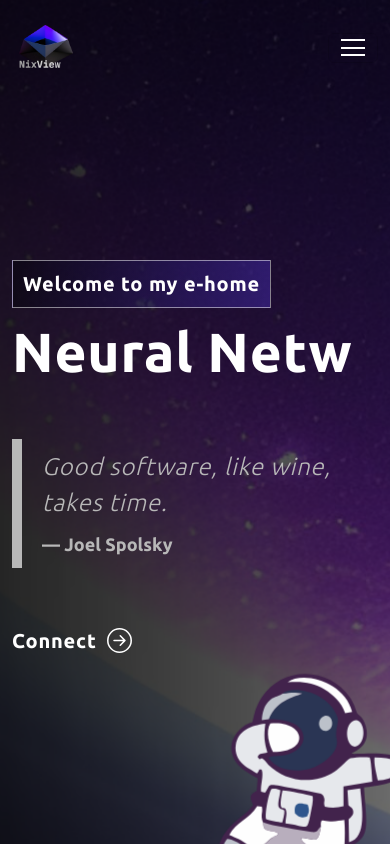
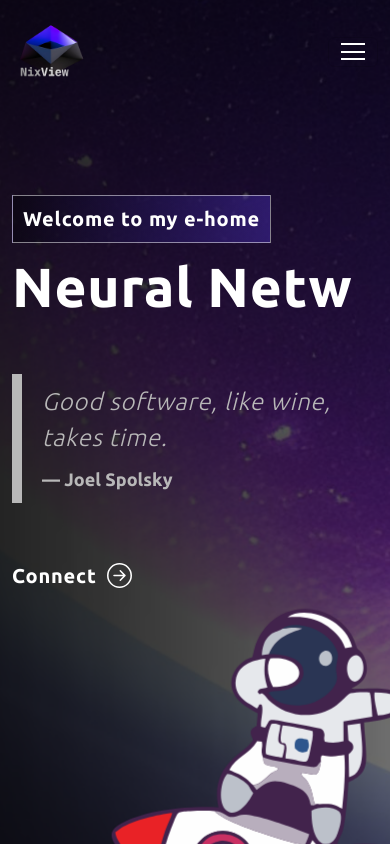
Before and after one commit to Nic-DC/Nix, a React (Create React App) app in the folder client/: page / in a window 390 px wide. Shown: the top 844 px of the page. Built offline with nearby package versions, Linux system fonts and the light colour scheme; no server answers.

Commit message:
padding update for banner on mobile

```diff
--- a/client/src/App.css
+++ b/client/src/App.css
@@ -244,7 +244,7 @@ nav.navbar .navbar-toggler[aria-expanded="true"] .navbar-toggler-icon {
 
 @media (max-width: 768px) {
   nav.navbar a.navbar-brand {
-    width: 18%; /* 100% bigger than the original 9% */
+    width: 21%; /* 100% bigger than the original 9% */
   }
 }
 
@@ -345,6 +345,12 @@ nav.navbar .navbar-toggler[aria-expanded="true"] .navbar-toggler-icon {
   text-align: left;
   margin-top: 10px;
   color: #b8b8b8;
+}
+
+@media (max-width: 767px) {
+  .banner {
+    padding-top: 195px; /* 75% of 260px */
+  }
 }
 
 /* .banner img {
```
